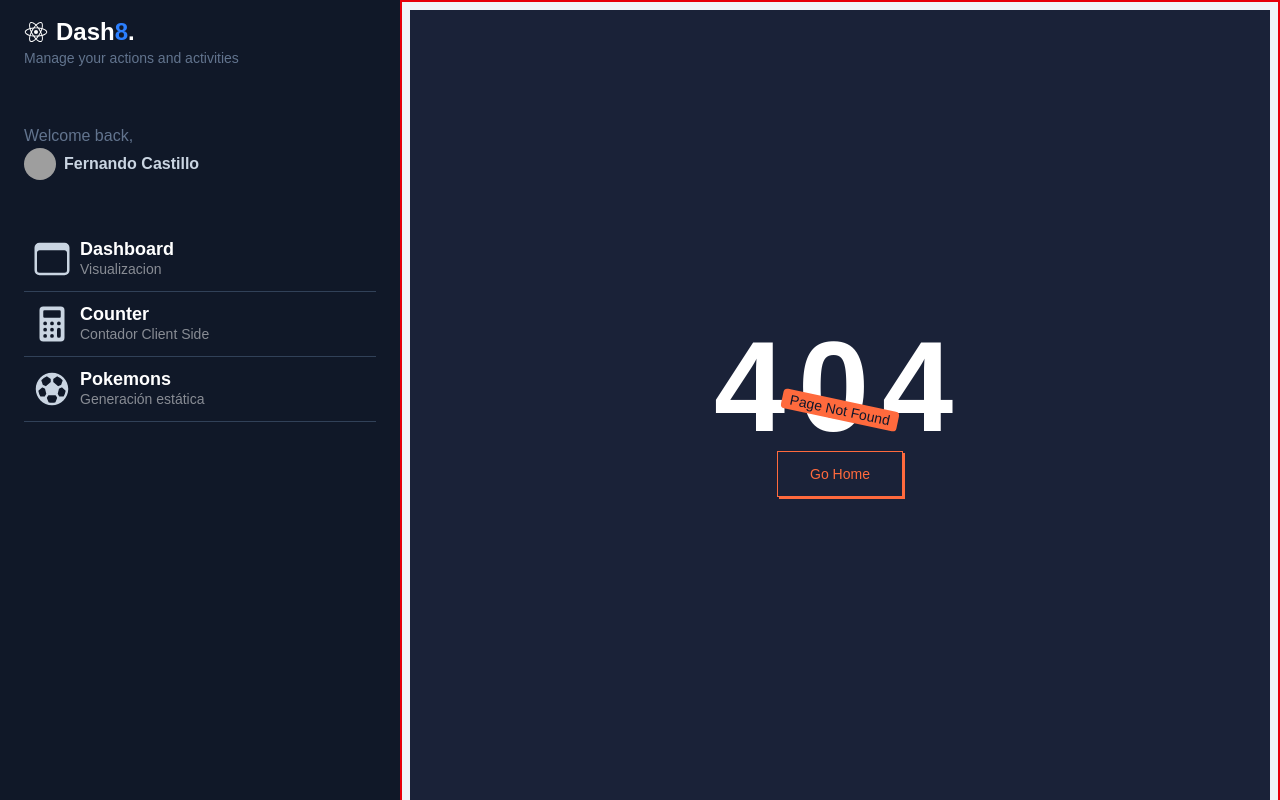
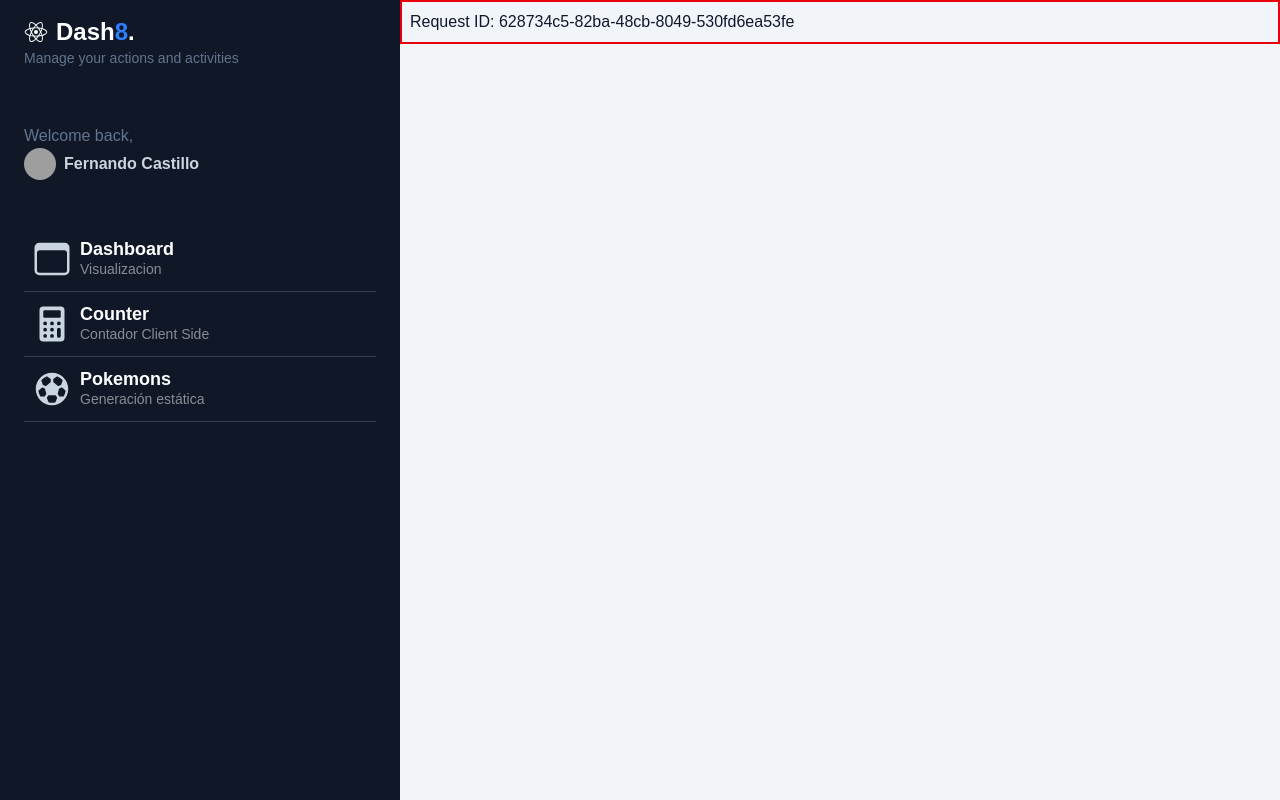
Before and after one commit to superferenabled/nextjs-dashboard8, a Next.js app: page /dashboard/random in a window 1280 px wide. Before the commit this address had no page. Built offline with nearby package versions, Linux system fonts and the light colour scheme; grey boxes are pictures that could not be loaded.

Commit message:
Enhance Dashboard layout with Suspense for children; add caching to PokemonPage and RandomPage components

```diff
--- a/app/dashboard/layout.tsx
+++ b/app/dashboard/layout.tsx
@@ -1,4 +1,4 @@
-import React from "react";
+import React, { Suspense } from "react";
 import { Sidebar } from "@/app/components";
 
 export const DashboardLayout = ({ children }: React.PropsWithChildren) => {
@@ -7,7 +7,9 @@ export const DashboardLayout = ({ children }: React.PropsWithChildren) => {
       <div className="flex flex-row justify-evenly relative w-screen">
         <Sidebar />
         <div className="p-2 text-slate-900 border-2 border-red-600 w-full ml-100">
-          {children}
+          <Suspense fallback={<>cargando pokemoes siempre peligrosos!</>}>
+            {children}
+          </Suspense>
         </div>
       </div>
     </div>
--- a/app/dashboard/pokemons/page.tsx
+++ b/app/dashboard/pokemons/page.tsx
@@ -1,6 +1,7 @@
 import Image from "next/image";
 import { PokemonGrid, PokemonsResponse, SimplePokemon } from "@/app/pokemons";
 import { notFound } from "next/navigation";
+import { cacheLife, cacheTag, revalidateTag } from "next/cache";
 
 const getPokemons = async (
   limit: number,
@@ -18,6 +19,15 @@ const getPokemons = async (
 };
 
 export const PokemonPage = async () => {
+  'use cache'
+  // cacheTag('pokemons');
+  cacheLife({
+    stale: 10,
+    revalidate: 15
+  })
+
+  // revalidateTag('pokemons', 'max')
+
   const pokemons = await getPokemons(151, 0);
   return (
       <div className="flex flex-col">
--- /dev/null
+++ b/app/dashboard/random/page.tsx
@@ -0,0 +1,25 @@
+// import { connection } from "next/server";
+// import { Suspense } from "react";
+
+import { cacheLife } from "next/cache";
+
+async function UniqueContent() {
+  // await connection();
+  const uuid = crypto.randomUUID();
+  return <p>Request ID: {uuid}</p>;
+}
+
+export default async function RandomPage() {
+  'use cache'
+  cacheLife({
+    stale: 5,
+    revalidate: 10,
+    // expire: 86400
+  })
+
+  return (
+    // <Suspense fallback={<p>Loading...</p>}>
+      <UniqueContent />
+    // </Suspense>
+  );
+}
--- a/next.config.ts
+++ b/next.config.ts
@@ -2,6 +2,7 @@ import type { NextConfig } from "next";
 
 const nextConfig: NextConfig = {
   /* config options here */
+  cacheComponents: true,
   images: {
     remotePatterns: [
       {
```
